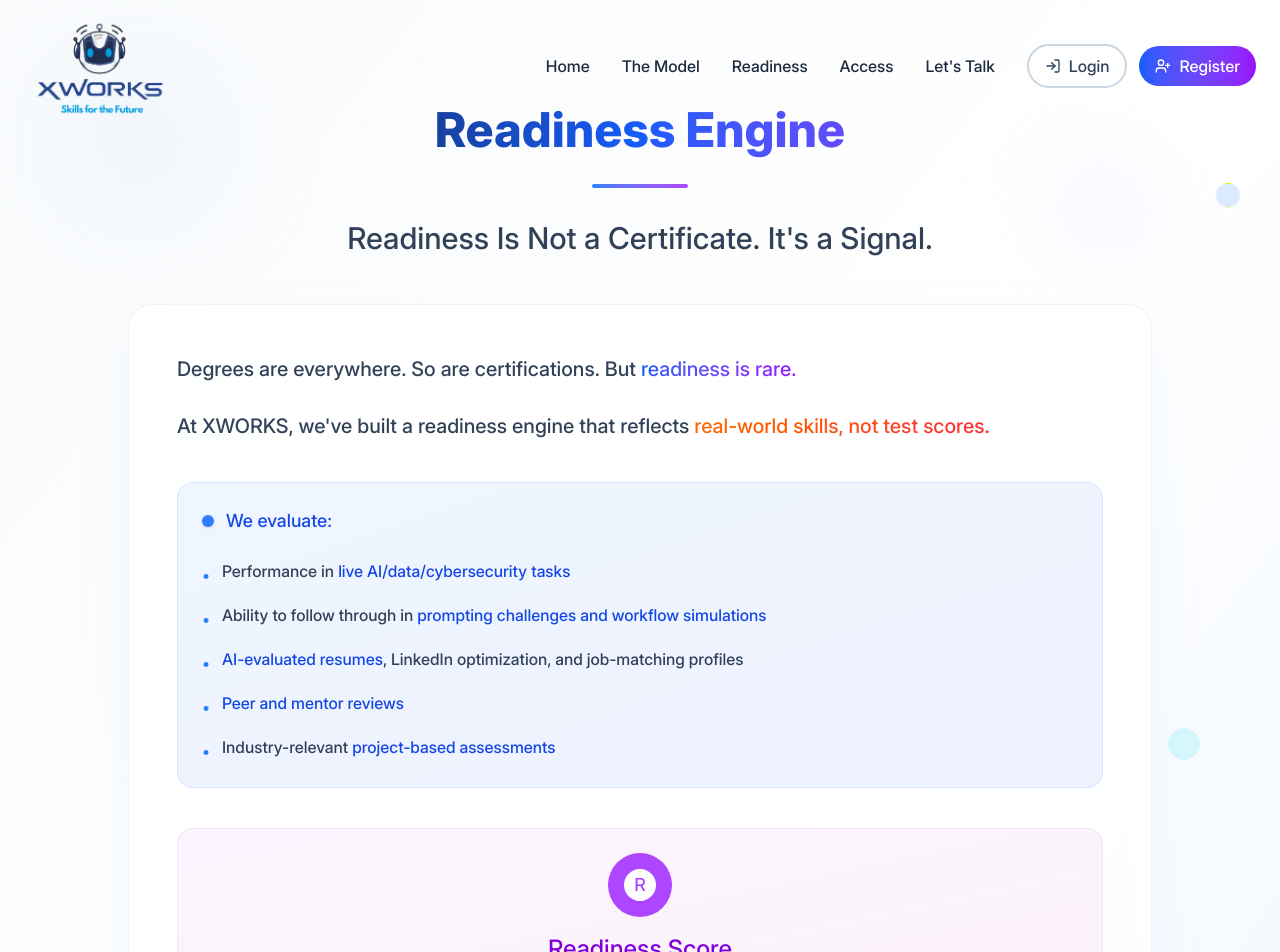
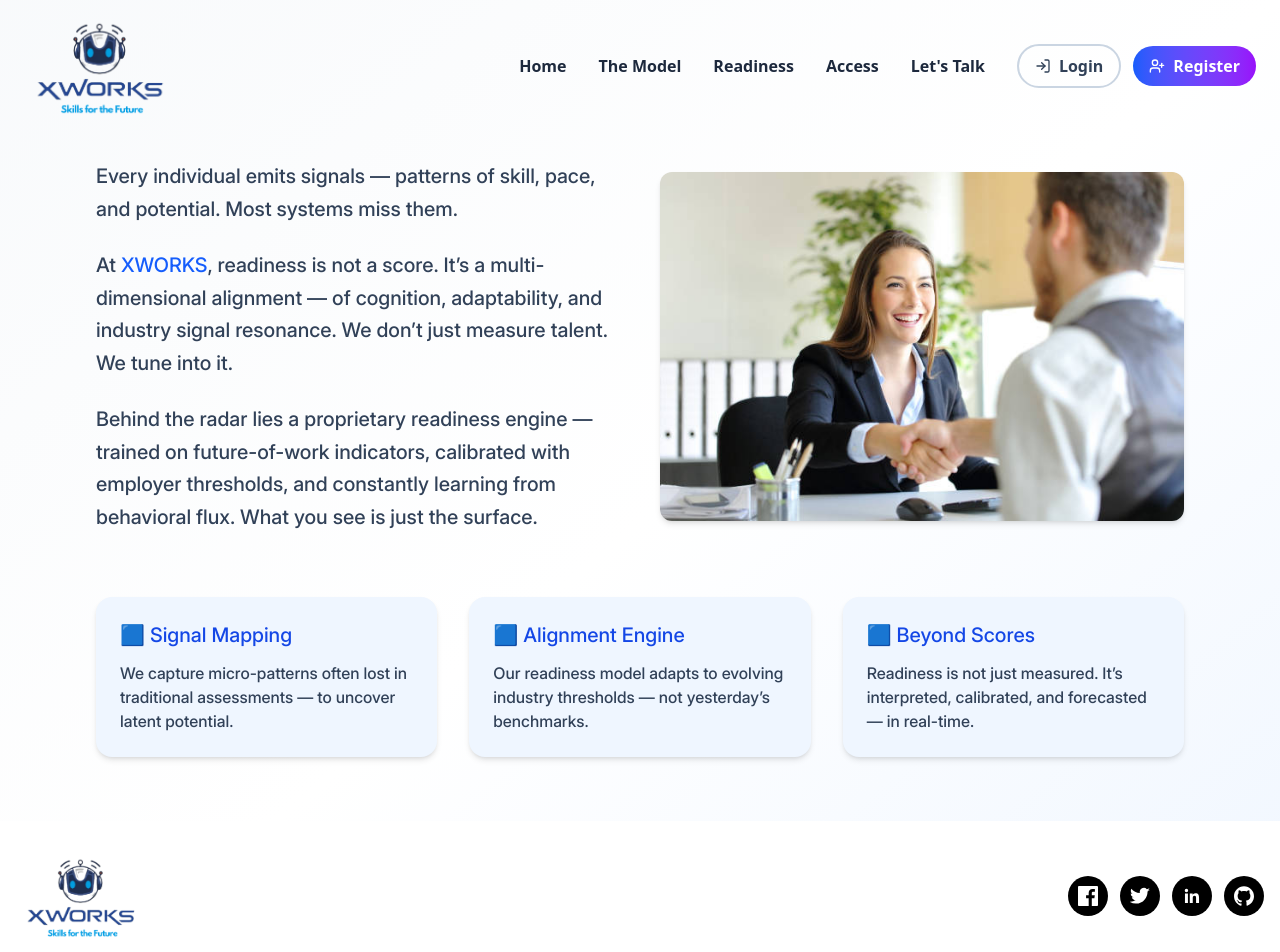
Before and after one commit to remote-cto/tif, a Next.js app: page /readiness in a window 1280 px wide. Shown: the top 952 px of the page. Built offline with nearby package versions, Linux system fonts and the light colour scheme.

Commit message:
changes done

```diff
--- a/app/readiness/page.tsx
+++ b/app/readiness/page.tsx
@@ -1,168 +1,86 @@
-import React from 'react';
-import Footer from '../components/Footer';
-import Navbar from '../components/Navbar';
+import React from "react";
+import Footer from "../components/Footer";
+import Navbar from "../components/Navbar";
+import Image from "next/image";
 
 const Page = () => {
   return (
-    <section className="min-h-screen bg-gradient-to-br from-slate-50 via-white to-blue-50 relative overflow-hidden font-['Inter']">
-      <Navbar/>
-      {/* Animated background elements - updated to match mapping talent colors */}
-      <div className="absolute inset-0 opacity-30">
-        <div className="absolute top-20 left-20 w-32 h-32 bg-blue-200 rounded-full blur-3xl animate-pulse"></div>
-        <div className="absolute top-40 right-32 w-24 h-24 bg-purple-200 rounded-full blur-2xl animate-pulse delay-1000"></div>
-        <div className="absolute bottom-32 left-1/3 w-40 h-40 bg-cyan-200 rounded-full blur-3xl animate-pulse delay-2000"></div>
-      </div>
+    <>
+      <Navbar />
 
-      {/* Subtle pattern overlay - updated to match mapping talent */}
-      <div className="absolute inset-0 opacity-5">
-        <div
-          className="w-full h-full"
-          style={{
-            backgroundImage: `radial-gradient(circle at 2px 2px, rgba(99,102,241,0.4) 1px, transparent 0)`,
-            backgroundSize: "60px 60px",
-          }}
-        ></div>
-      </div>
-
-      <div className="relative z-10 py-10 px-6 md:px-16 lg:px-24 mt-15">
-        <div className="max-w-5xl mx-auto">
-          {/* Heading with modern styling */}
-          <div className="text-center mb-3">
-            <h1 className="text-3xl md:text-5xl font-bold mb-6 bg-gradient-to-r from-gray-900 via-blue-600 to-purple-600 bg-clip-text text-transparent leading-tight font-['InterBold']">
-              Readiness Engine
-            </h1>
-            <div className="w-24 h-1 bg-gradient-to-r from-blue-500 to-purple-500 mx-auto mb-8 rounded-full shadow-lg"></div>
-
-            {/* Subheading */}
-            <h3 className="text-2xl md:text-3xl font-bold text-slate-700 mb-12 font-['Inter']">
-              Readiness Is Not a Certificate. It's a Signal.
-            </h3>
-          </div>
-
-          {/* Main content in elevated card - updated shadow to match mapping talent */}
-          <div className="bg-white/80 backdrop-blur-sm rounded-3xl border border-slate-200/50 p-8 md:p-12 shadow-2xl shadow-blue-100/50">
-            {/* Opening paragraphs */}
-            <div className="space-y-6 mb-10">
-              <p className="text-xl text-slate-700 leading-relaxed font-['Inter']">
-                Degrees are everywhere. So are certifications. But{" "}
-                <span className="font-bold text-transparent bg-clip-text bg-gradient-to-r from-blue-600 to-purple-600 font-['Inter']">
-                  readiness is rare.
-                </span>
+      <section className="pt-24 bg-gradient-to-br from-slate-50 via-white to-blue-50 font-['Inter']">
+        {/* Hero Section */}
+        <div className="relative py-16 px-6 md:px-16 lg:px-24">
+          <div className="max-w-7xl mx-auto flex flex-col md:flex-row items-center gap-10">
+            {/* Text Content */}
+            <div className="flex-1 space-y-6">
+              <p className="text-xl text-slate-700 leading-relaxed">
+                Every individual emits signals — patterns of skill, pace, and
+                potential. Most systems miss them.
               </p>
-
-              <p className="text-xl text-slate-700 leading-relaxed font-['Inter']">
-                At XWORKS, we've built a readiness engine that reflects{" "}
-                <span className="font-bold text-transparent bg-clip-text bg-gradient-to-r from-orange-500 to-red-500 font-['Inter']">
-                  real-world skills, not test scores.
-                </span>
+              <p className="text-xl text-slate-700 leading-relaxed">
+                At <span className="font-bold text-blue-600">XWORKS</span>,
+                readiness is not a score. It’s a multi-dimensional alignment — of
+                cognition, adaptability, and industry signal resonance. We don’t
+                just measure talent. We tune into it.
+              </p>
+              <p className="text-xl text-slate-700 leading-relaxed">
+                Behind the radar lies a proprietary readiness engine — trained on
+                future-of-work indicators, calibrated with employer thresholds,
+                and constantly learning from behavioral flux. What you see is just
+                the surface.
               </p>
             </div>
 
-            {/* Evaluation criteria card - updated to match mapping talent blue theme */}
-            <div className="bg-gradient-to-br from-blue-50 to-indigo-50 rounded-2xl p-6 border border-blue-200/50 hover:border-blue-300/70 transition-all duration-300 group hover:shadow-lg hover:shadow-blue-100/50 mb-10">
-              <div className="flex items-center mb-6">
-                <div className="w-3 h-3 bg-blue-500 rounded-full mr-3 group-hover:animate-pulse shadow-sm"></div>
-                <p className="text-lg font-bold text-blue-700 font-['Inter']">
-                  We evaluate:
-                </p>
-              </div>
-              <ul className="space-y-4 text-slate-700">
-                <li className="flex items-start">
-                  <span className="text-blue-500 mr-3 mt-1 font-bold">•</span>
-                  <span>
-                    Performance in{" "}
-                    <strong className="text-blue-700 font-['Inter']">
-                      live AI/data/cybersecurity tasks
-                    </strong>
-                  </span>
-                </li>
-                <li className="flex items-start">
-                  <span className="text-blue-500 mr-3 mt-1 font-bold">•</span>
-                  <span>
-                    Ability to follow through in{" "}
-                    <strong className="text-blue-700 font-['Inter']">
-                      prompting challenges and workflow simulations
-                    </strong>
-                  </span>
-                </li>
-                <li className="flex items-start">
-                  <span className="text-blue-500 mr-3 mt-1 font-bold">•</span>
-                  <span>
-                    <strong className="text-blue-700 font-['Inter']">
-                      AI-evaluated resumes
-                    </strong>
-                    , LinkedIn optimization, and job-matching profiles
-                  </span>
-                </li>
-                <li className="flex items-start">
-                  <span className="text-blue-500 mr-3 mt-1 font-bold">•</span>
-                  <span>
-                    <strong className="text-blue-700 font-['Inter']">
-                      Peer and mentor reviews
-                    </strong>
-                  </span>
-                </li>
-                <li className="flex items-start">
-                  <span className="text-blue-500 mr-3 mt-1 font-bold">•</span>
-                  <span>
-                    Industry-relevant{" "}
-                    <strong className="text-blue-700 font-['Inter']">
-                      project-based assessments
-                    </strong>
-                  </span>
-                </li>
-              </ul>
+            {/* Image */}
+            <div className="flex-1">
+              <Image
+                src="/images/Readiness.jpg"
+                alt="Readiness Engine Illustration"
+                width={600}
+                height={400}
+                className="rounded-xl shadow-md object-cover"
+              />
+            </div>
+          </div>
+
+          {/* Section Cards */}
+          <div className="mt-16 grid gap-8 md:grid-cols-3">
+            <div className="bg-blue-50 p-6 rounded-2xl shadow-md hover:shadow-lg transition">
+              <h3 className="text-blue-700 font-semibold text-xl mb-3">
+                🟦 Signal Mapping
+              </h3>
+              <p className="text-slate-700">
+                We capture micro-patterns often lost in traditional assessments —
+                to uncover latent potential.
+              </p>
             </div>
 
-            {/* Readiness Score highlight - updated to match mapping talent purple theme */}
-            <div className="bg-gradient-to-br from-purple-50 to-pink-50 rounded-2xl p-6 border border-purple-200/50 hover:border-purple-300/70 transition-all duration-300 group hover:shadow-lg hover:shadow-purple-100/50 mb-10">
-              <div className="text-center">
-                <div className="inline-flex items-center justify-center w-16 h-16 bg-purple-500 rounded-full mb-4 group-hover:animate-pulse">
-                  <div className="w-8 h-8 bg-white rounded-full flex items-center justify-center">
-                    <span className="text-purple-500 font-bold text-lg">R</span>
-                  </div>
-                </div>
-                <p className="text-2xl font-bold text-purple-700 mb-2 font-['Inter']">
-                  Readiness Score
-                </p>
-                <p className="text-slate-700 leading-relaxed font-['Inter']">
-                  One that speaks the language of startups, enterprises, and real jobs.
-                </p>
-              </div>
+            <div className="bg-blue-50 p-6 rounded-2xl shadow-md hover:shadow-lg transition">
+              <h3 className="text-blue-700 font-semibold text-xl mb-3">
+                🟦 Alignment Engine
+              </h3>
+              <p className="text-slate-700">
+                Our readiness model adapts to evolving industry thresholds — not
+                yesterday’s benchmarks.
+              </p>
             </div>
 
-            {/* Enhanced blockquote - updated to match mapping talent cyan theme */}
-            <div className="relative mb-10">
-              <div className="absolute -left-4 top-0 w-1 h-full bg-gradient-to-b from-cyan-400 to-blue-500 rounded-full shadow-sm"></div>
-              <blockquote className="pl-8 py-6 bg-gradient-to-r from-cyan-50/70 to-blue-50/70 rounded-2xl border-l-4 border-cyan-400 shadow-sm">
-                <p className="text-2xl text-slate-700 italic leading-relaxed mb-4 font-medium font-['Inter']">
-                  No fake badges. No inflated grades.
-                </p>
-                <p className="text-2xl text-slate-700 italic leading-relaxed font-medium font-['Inter']">
-                  Just{" "}
-                  <span className="font-bold text-transparent bg-clip-text bg-gradient-to-r from-blue-600 to-purple-600">
-                    proof of potential.
-                  </span>
-                </p>
-              </blockquote>
-            </div>
-
-            {/* Closing line with emphasis */}
-            <div className="text-center pt-8 border-t border-slate-200/50">
-              <p className="text-xl text-slate-600 font-semibold font-['Inter']">
-                This engine validates what matters most in today's job market.
+            <div className="bg-blue-50 p-6 rounded-2xl shadow-md hover:shadow-lg transition">
+              <h3 className="text-blue-700 font-semibold text-xl mb-3">
+                🟦 Beyond Scores
+              </h3>
+              <p className="text-slate-700">
+                Readiness is not just measured. It’s interpreted, calibrated, and
+                forecasted — in real-time.
               </p>
             </div>
           </div>
+        </div>
 
-          {/* Floating elements for visual interest - updated to match mapping talent colors */}
-          <div className="absolute top-32 right-10 w-6 h-6 bg-blue-400 rounded-full opacity-20 animate-bounce delay-300"></div>
-          <div className="absolute bottom-40 left-10 w-4 h-4 bg-purple-400 rounded-full opacity-20 animate-bounce delay-700"></div>
-          <div className="absolute top-1/2 right-20 w-8 h-8 bg-cyan-300 rounded-full opacity-15 animate-pulse delay-1000"></div>
-        </div>
-      </div>
-      <Footer/>
-    </section>
+        <Footer />
+      </section>
+    </>
   );
 };
 
```
Also changed, not shown: public/images/Readiness.jpg (added).
